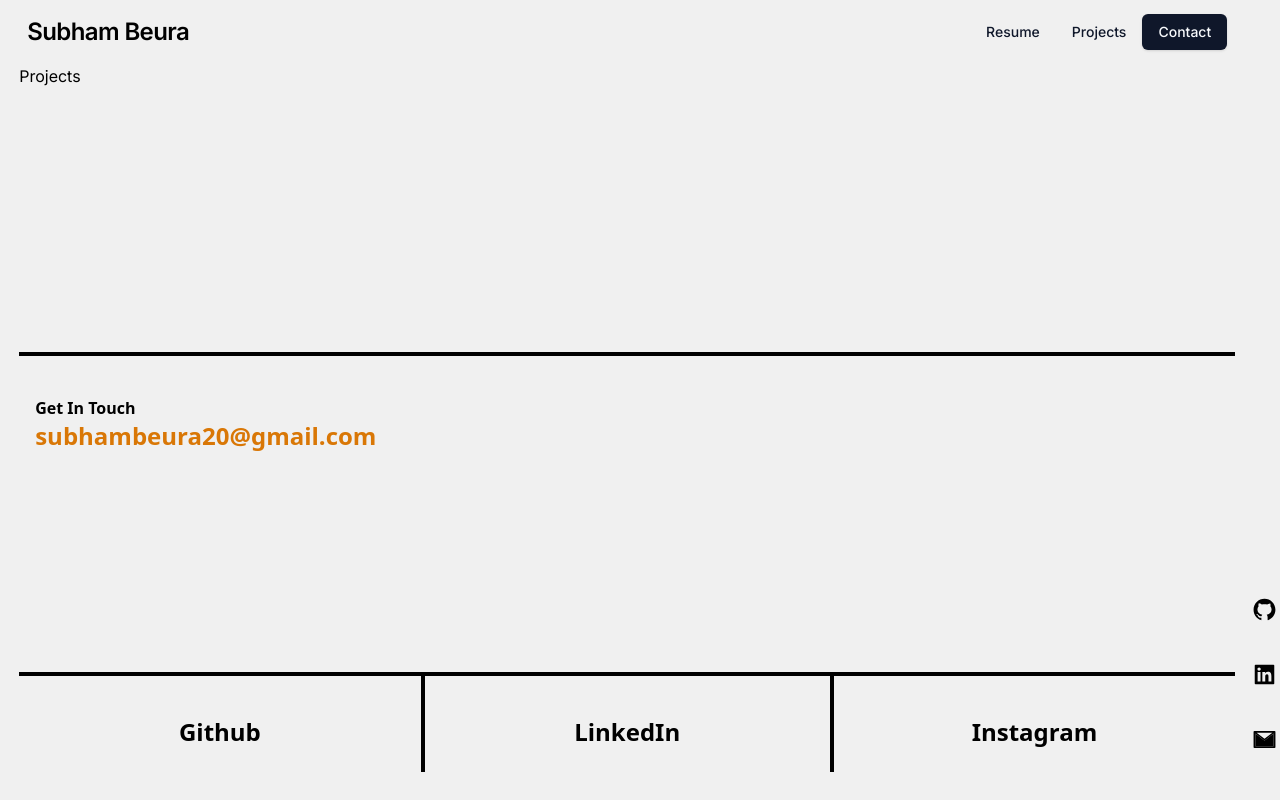
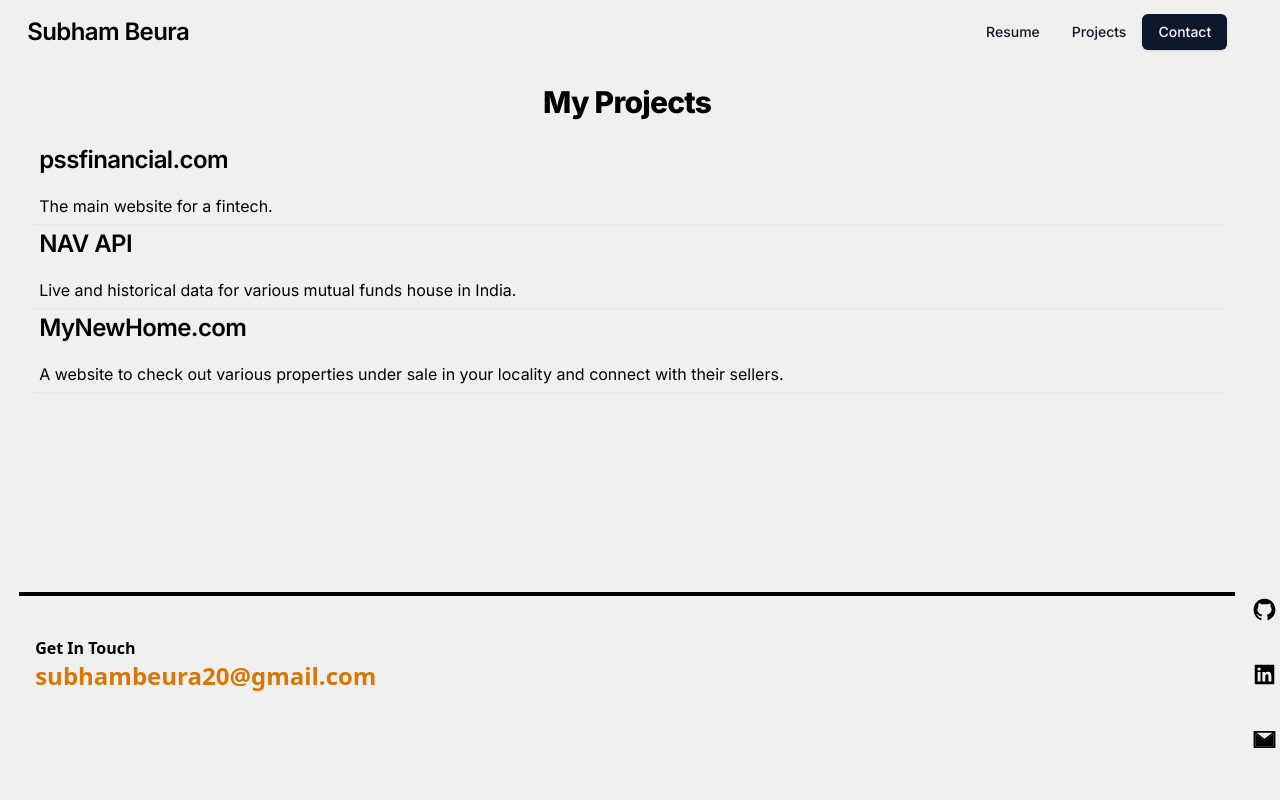
Before and after one commit to Subham-Beura/subhambeura.com, a Next.js app: page /projects in a window 1280 px wide. Shown: the top 800 px of the page. Built offline with nearby package versions, Linux system fonts and the light colour scheme.

Commit message:
feat: add projects

```diff
--- a/src/app/projects/page.tsx
+++ b/src/app/projects/page.tsx
@@ -1,3 +1,49 @@
+import Link from "next/link";
+
 export default function Projects() {
-  return <div>Projects</div>;
+  return (
+    <div className=" h-fit  py-5 px-3">
+      <h2 className="scroll-m-20 text-4xl font-extrabold tracking-tight lg:text-3xl text-center">
+        My Projects
+      </h2>
+      <ul className="h-full my-5">
+        <li className="h-26  shadow-sm px-2 py-1">
+          <div>
+            <Link href={"/projects/psswebsite"}>
+              <h2 className="scroll-m-20  pb-2 text-2xl font-semibold tracking-tight first:mt-0">
+                pssfinancial.com
+              </h2>
+            </Link>
+            <h4 className="leading-7 [&:not(:first-child)]:mt-2">
+              The main website for a fintech.
+            </h4>
+          </div>
+        </li>
+        <li className="h-26  shadow-sm px-2 py-1 ">
+          <div>
+            <Link href={"#"}>
+              <h2 className="scroll-m-20  pb-2 text-2xl font-semibold tracking-tight first:mt-0">
+                NAV API
+              </h2>
+            </Link>
+            <h4 className="leading-7 [&:not(:first-child)]:mt-2">
+              Live and historical data for various mutual funds house in India.
+            </h4>
+          </div>
+        </li>
+        <li className="h-26  shadow-sm px-2 py-1 ">
+          <div>
+            <Link href={"#"}>
+              <h2 className="scroll-m-20  pb-2 text-2xl font-semibold tracking-tight first:mt-0">
+                MyNewHome.com
+              </h2>
+            </Link>
+            <h4 className="leading-7 [&:not(:first-child)]:mt-2">
+              A website to check out various properties under sale in your locality and connect with their sellers.
+            </h4>
+          </div>
+        </li>
+      </ul>
+    </div>
+  );
 }
```
